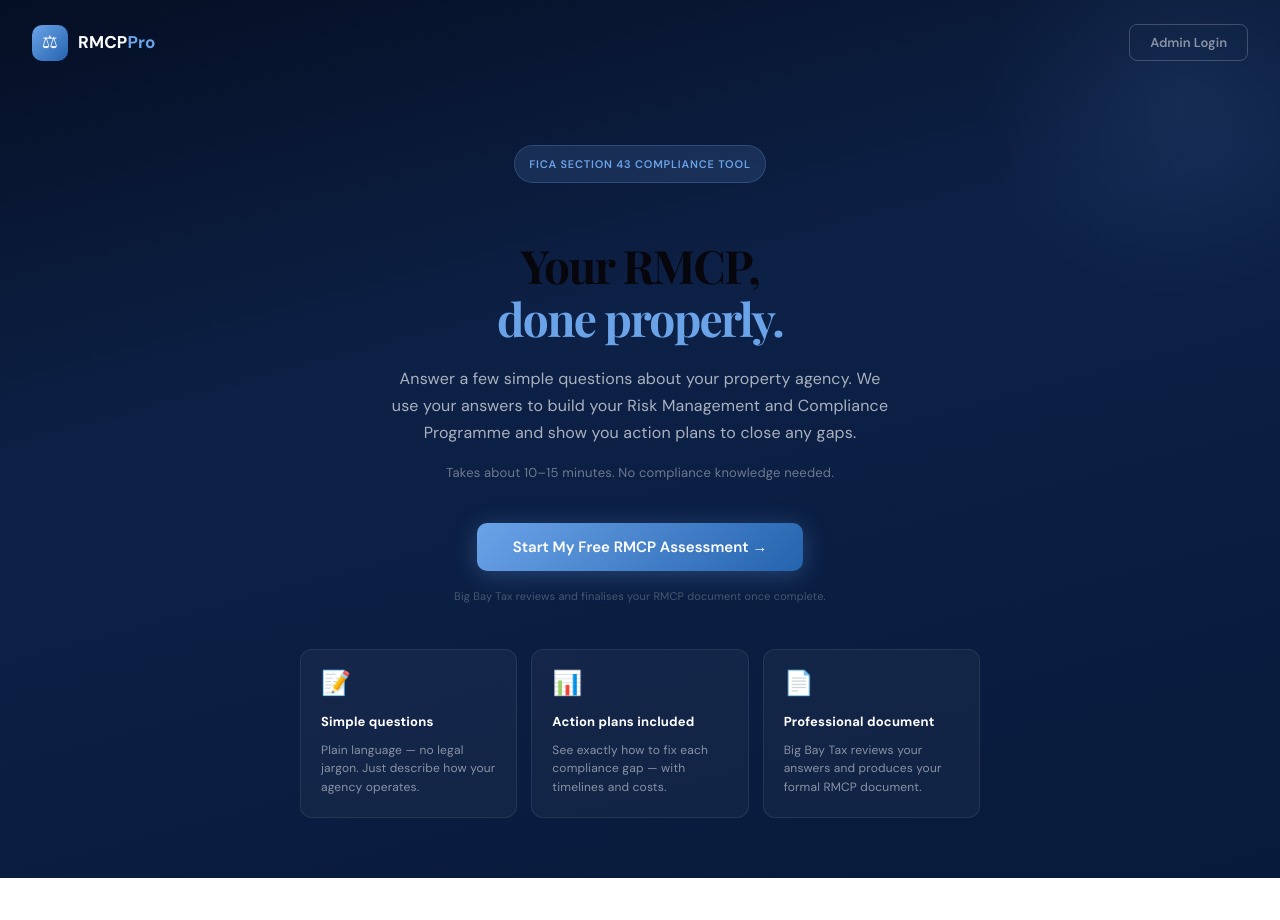
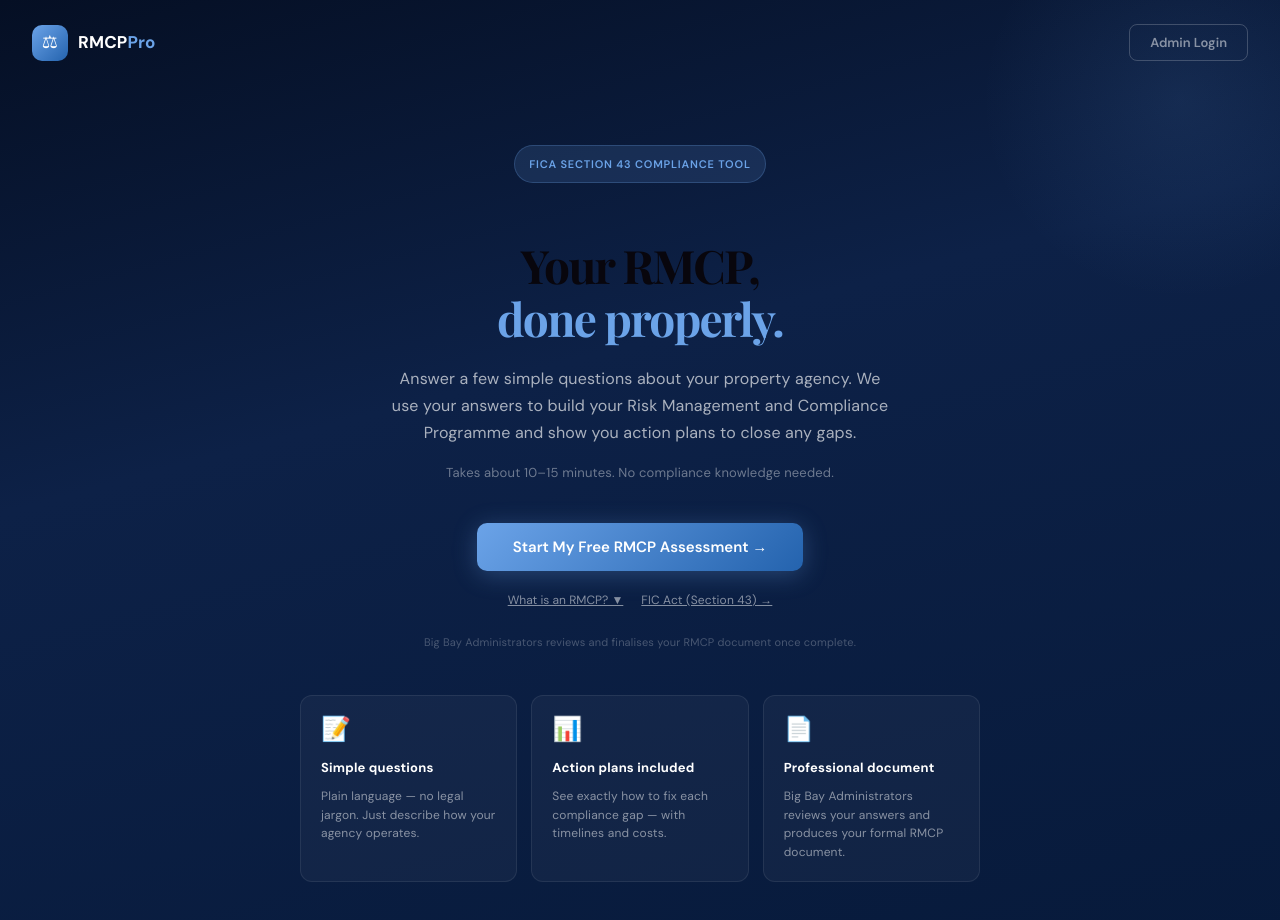
Before and after one commit to jeromevoct67/rmcp-pro, a React (Vite) app: page / in a window 1280 px wide. Shown: the top 920 px of the page. Before the commit the page ends 878 px from the top, so only its background shows below. Built offline with nearby package versions, Linux system fonts and the light colour scheme.

Commit message:
Feature: section validation, FIC Act link, RMCP explainer, fix Big Bay Administrators branding

```diff
--- a/src/RMCPManager.jsx
+++ b/src/RMCPManager.jsx
@@ -425,7 +425,7 @@ function ActionPlanModal({ plan, onClose, onRequestHelp }) {
             Close
           </button>
           <button onClick={onRequestHelp} style={{ flex: 1, padding: "10px", borderRadius: "8px", border: "none", background: "#2463AE", color: "#fff", fontSize: "13px", fontWeight: 600, cursor: "pointer", fontFamily: "'DM Sans', sans-serif" }}>
-            Request Help from Big Bay Tax
+            Request Help from Big Bay Administrators
           </button>
         </div>
       </div>
@@ -447,6 +447,8 @@ export default function RMCPManager() {
   const [selectedPlan, setSelectedPlan] = useState(null);
   const [helpRequests, setHelpRequests] = useState({});
   const [isAdmin, setIsAdmin] = useState(false);
+  const [sectionError, setSectionError] = useState(false);
+  const [showExplainer, setShowExplainer] = useState(false);
 
   useEffect(() => {
     try {
@@ -466,6 +468,7 @@ export default function RMCPManager() {
   const updateField = (fieldId, value) => {
     const updated = { ...formData, [fieldId]: value };
     setFormData(updated);
+    setSectionError(false);
     if (activeClient !== null) {
       saveClients(clients.map((c, i) => i === activeClient ? { ...c, data: updated, lastModified: new Date().toISOString() } : c));
     }
@@ -655,7 +658,7 @@ Login to the admin dashboard to review and generate their RMCP document.`;
 
           {/* Submit */}
           <button onClick={submitRMCP} style={{ width: "100%", padding: "13px", borderRadius: "10px", border: "none", background: "linear-gradient(135deg, #6BA3E8, #2463AE)", color: "#fff", fontSize: "14px", fontWeight: 700, cursor: "pointer", fontFamily: "'DM Sans', sans-serif", boxShadow: "0 4px 16px rgba(36,99,174,0.25)", marginBottom: "10px" }}>
-            ✓ Submit to Big Bay Tax for Review
+            ✓ Submit to Big Bay Administrators for Review
           </button>
           <button onClick={() => { setActiveSection(0); setView("editor"); }} style={{ width: "100%", padding: "10px", borderRadius: "10px", border: "1.5px solid #e2e8f0", background: "#fff", color: "#64748b", fontSize: "13px", fontWeight: 600, cursor: "pointer", fontFamily: "'DM Sans', sans-serif" }}>
             ← Back to Edit
@@ -695,13 +698,35 @@ Login to the admin dashboard to review and generate their RMCP document.`;
         <button onClick={() => setShowLeadForm(true)} style={{ padding: "14px 36px", borderRadius: "10px", border: "none", background: "linear-gradient(135deg, #6BA3E8, #2463AE)", color: "#fff", fontSize: "15px", fontWeight: 600, cursor: "pointer", fontFamily: "'DM Sans', sans-serif", boxShadow: "0 4px 24px rgba(107,163,232,0.3)" }}>
           Start My Free RMCP Assessment →
         </button>
-        <p style={{ fontSize: "11px", color: "rgba(255,255,255,0.25)", marginTop: "12px" }}>Big Bay Tax reviews and finalises your RMCP document once complete.</p>
+        <div style={{ marginTop: "16px", display: "flex", justifyContent: "center", gap: "18px", flexWrap: "wrap" }}>
+          <button onClick={() => setShowExplainer(v => !v)} style={{ background: "none", border: "none", color: "rgba(255,255,255,0.5)", fontSize: "12px", cursor: "pointer", fontFamily: "'DM Sans', sans-serif", textDecoration: "underline", padding: 0 }}>
+            {showExplainer ? "Hide explanation ▲" : "What is an RMCP? ▼"}
+          </button>
+          <a href="https://www.fic.gov.za/Resources/Pages/Legislation.aspx" target="_blank" rel="noopener noreferrer" style={{ color: "rgba(255,255,255,0.5)", fontSize: "12px", textDecoration: "underline", fontFamily: "'DM Sans', sans-serif" }}>
+            FIC Act (Section 43) →
+          </a>
+        </div>
+        {showExplainer && (
+          <div style={{ maxWidth: 520, margin: "16px auto 0", padding: "18px 22px", borderRadius: "12px", background: "rgba(255,255,255,0.06)", border: "1px solid rgba(255,255,255,0.12)", textAlign: "left" }}>
+            <h3 style={{ fontSize: "13px", fontWeight: 700, color: "#6BA3E8", marginBottom: "10px", marginTop: 0 }}>What is an RMCP?</h3>
+            <p style={{ fontSize: "12px", color: "rgba(255,255,255,0.65)", lineHeight: 1.7, margin: "0 0 10px" }}>
+              A <strong style={{ color: "#fff" }}>Risk Management and Compliance Programme (RMCP)</strong> is a document required by the Financial Intelligence Centre Act (FICA) Section 43 for all accountable institutions — including property practitioners registered with the PPRA.
+            </p>
+            <p style={{ fontSize: "12px", color: "rgba(255,255,255,0.65)", lineHeight: 1.7, margin: "0 0 10px" }}>
+              Your RMCP must document how your agency identifies, assesses, and manages money laundering and terrorist financing risks. Without one, you are non-compliant and face penalties from the FIC.
+            </p>
+            <p style={{ fontSize: "12px", color: "rgba(255,255,255,0.65)", lineHeight: 1.7, margin: 0 }}>
+              This tool guides you through the required sections. Big Bay Administrators then reviews your answers and produces your formal, signed RMCP document.
+            </p>
+          </div>
+        )}
+        <p style={{ fontSize: "11px", color: "rgba(255,255,255,0.25)", marginTop: "16px" }}>Big Bay Administrators reviews and finalises your RMCP document once complete.</p>
       </div>
       <div style={{ maxWidth: 680, margin: "0 auto", padding: "0 32px 60px", display: "grid", gridTemplateColumns: "repeat(auto-fit, minmax(190px, 1fr))", gap: "14px", position: "relative", zIndex: 2 }}>
         {[
           { icon: "📝", title: "Simple questions", desc: "Plain language — no legal jargon. Just describe how your agency operates." },
           { icon: "📊", title: "Action plans included", desc: "See exactly how to fix each compliance gap — with timelines and costs." },
-          { icon: "📄", title: "Professional document", desc: "Big Bay Tax reviews your answers and produces your formal RMCP document." },
+          { icon: "📄", title: "Professional document", desc: "Big Bay Administrators reviews your answers and produces your formal RMCP document." },
         ].map((f, i) => (
           <div key={i} style={{ padding: "20px", borderRadius: "12px", background: "rgba(255,255,255,0.04)", border: "1px solid rgba(255,255,255,0.08)" }}>
             <div style={{ fontSize: "24px", marginBottom: "8px" }}>{f.icon}</div>
@@ -942,10 +967,22 @@ Login to the admin dashboard to review and generate their RMCP document.`;
               style={{ padding: "10px 20px", borderRadius: "8px", border: "1.5px solid #e2e8f0", background: "#fff", color: activeSection === 0 ? "#d1d9e0" : "#4a5568", fontSize: "13px", fontWeight: 600, cursor: activeSection === 0 ? "default" : "pointer", fontFamily: "'DM Sans', sans-serif" }}>
               ← Previous
             </button>
-            <button onClick={() => activeSection < RMCP_SECTIONS.length - 1 ? setActiveSection(activeSection + 1) : setView("dashboard")}
-              style={{ padding: "10px 22px", borderRadius: "8px", border: "none", background: "#2463AE", color: "#fff", fontSize: "13px", fontWeight: 600, cursor: "pointer", fontFamily: "'DM Sans', sans-serif" }}>
-              {activeSection < RMCP_SECTIONS.length - 1 ? "Next Section →" : "Review & Submit →"}
-            </button>
+            <div style={{ display: "flex", flexDirection: "column", alignItems: "flex-end", gap: "6px" }}>
+              {sectionError && (
+                <span style={{ fontSize: "12px", color: "#dc2626", fontWeight: 600 }}>
+                  ⚠ Please answer all questions before continuing
+                </span>
+              )}
+              <button onClick={() => {
+                const sc = getSectionCompleteness(section, formData);
+                if (sc < 100) { setSectionError(true); return; }
+                setSectionError(false);
+                activeSection < RMCP_SECTIONS.length - 1 ? setActiveSection(activeSection + 1) : setView("dashboard");
+              }}
+                style={{ padding: "10px 22px", borderRadius: "8px", border: "none", background: "#2463AE", color: "#fff", fontSize: "13px", fontWeight: 600, cursor: "pointer", fontFamily: "'DM Sans', sans-serif" }}>
+                {activeSection < RMCP_SECTIONS.length - 1 ? "Next Section →" : "Review & Submit →"}
+              </button>
+            </div>
           </div>
         </div>
       </div>
@@ -970,7 +1007,7 @@ Login to the admin dashboard to review and generate their RMCP document.`;
             Thank you{client?.contact ? `, ${client.contact.split(" ")[0]}` : ""}. We've received the RMCP assessment for <strong>{client?.company}</strong>.
           </p>
           <p style={{ fontSize: "13px", color: "rgba(255,255,255,0.45)", lineHeight: 1.6, marginBottom: "24px" }}>
-            Big Bay Tax will review your answers and be in touch within 2–3 business days with your completed RMCP document and implementation recommendations.
+            Big Bay Administrators will review your answers and be in touch within 2–3 business days with your completed RMCP document and implementation recommendations.
           </p>
 
           {requestedHelps.length > 0 && (
```
